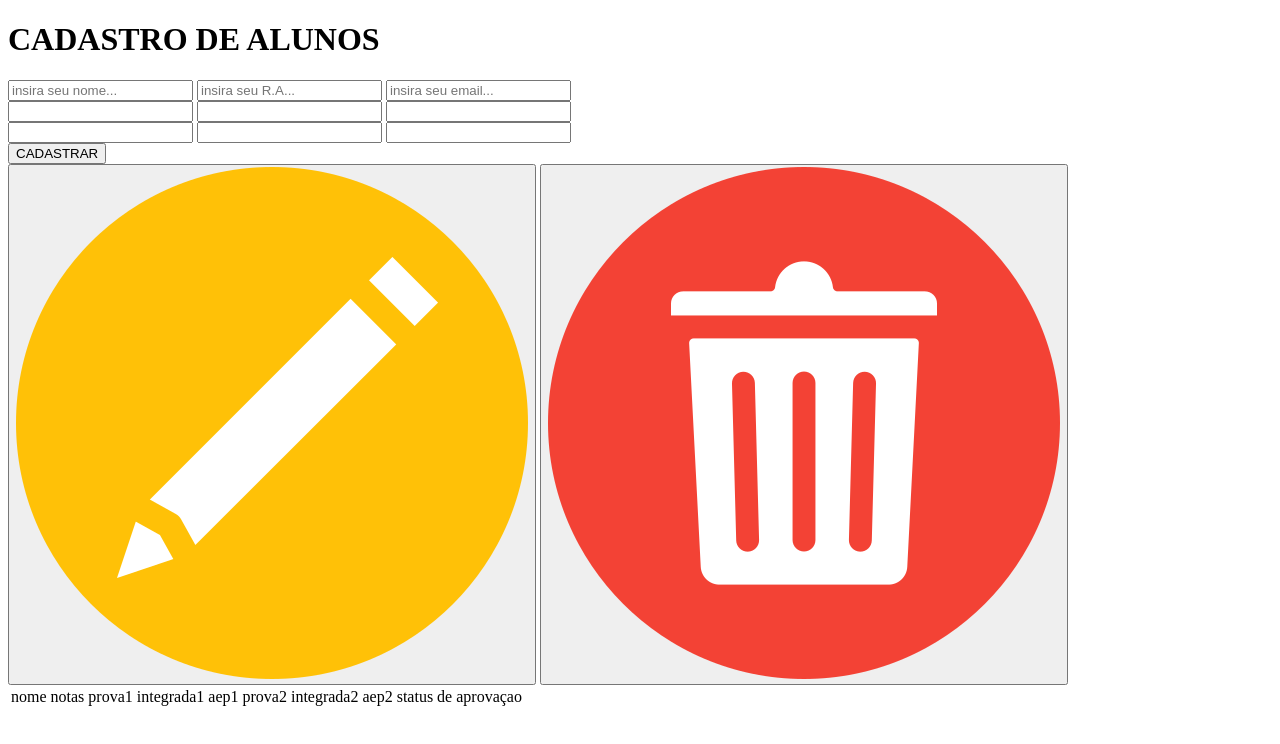
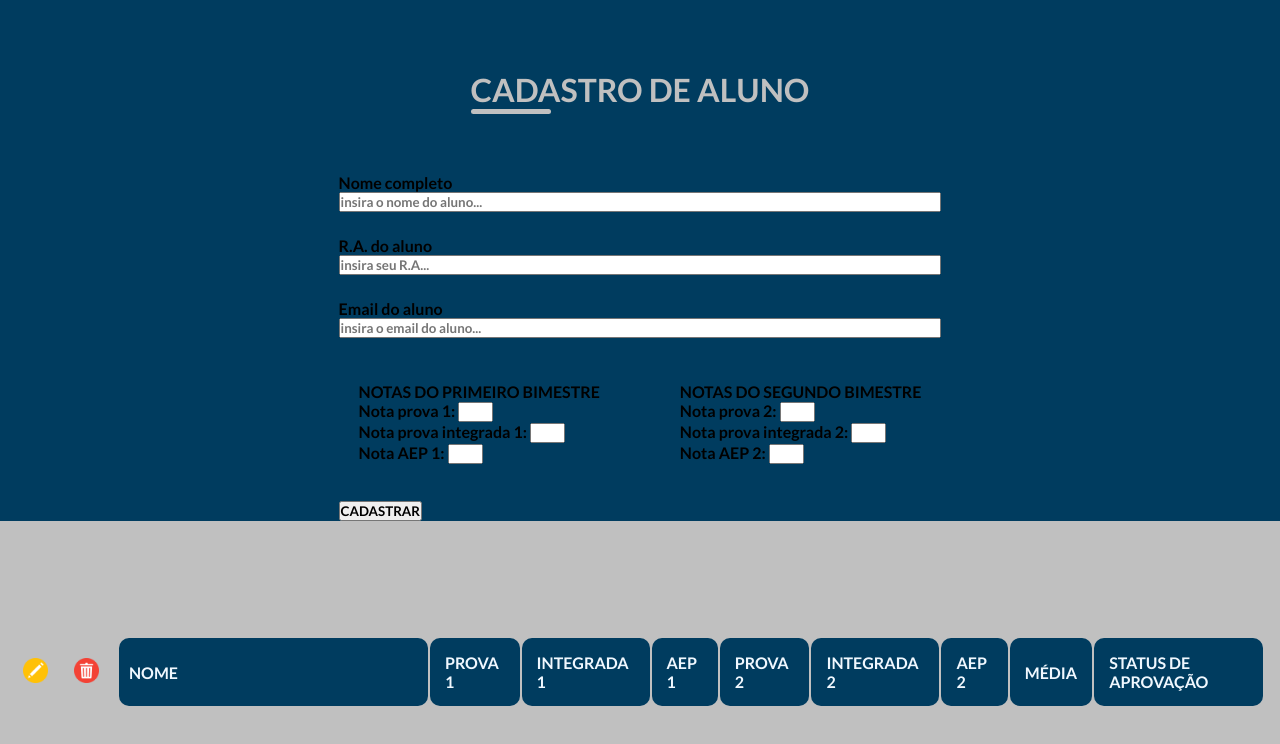
Before and after one commit to eduardoranucci/gestaoDeNotas-Unicesumar, a plain HTML site: page index.html in a window 1280 px wide. Drawn offline with Linux system fonts and the light colour scheme.

Commit message:
nova atualização

```diff
--- a/index.html
+++ b/index.html
@@ -3,46 +3,87 @@
 <head>
     <meta charset="UTF-8">
     <meta name="viewport" content="width=device-width, initial-scale=1.0">
+    <link href="https://fonts.googleapis.com/css2?family=Lato:wght@700&display=swap" rel="stylesheet">
     <link rel="stylesheet" href="style.css">
     <title>Gestao de Notas</title>
 </head>
 <body>
-    <h1>CADASTRO DE ALUNOS</h1>
-    <div class="conteiner">
-        <div class="cadastro-aluno">
-            <input type="text" id="input_nome" placeholder="insira seu nome...">
-            <input type="text" id="input_ra" placeholder="insira seu R.A...">
-            <input type="text" id="input_email" placeholder="insira seu email...">
-        </div>
+    <div class="form">
+        <form action="#">
+            <div class="form-header">
+                <h1>CADASTRO DE ALUNO</h1>
+            </div>
+            <div class="input-grupo">
+                <div class="input-box">
+                    <label for="name">Nome completo</label>
+                    <input type="text" id="input_nome" placeholder="insira o nome do aluno..." required>
+                </div>
 
-        <div class="notas_primeiro_bi">
-            <input type="number" id="input_prova_1">
-            <input type="number" id="input_prova_integrada_1">
-            <input type="number" id="input_aep_1">
-        </div>
+                <div class="input-box">
+                    <label for="ra">R.A. do aluno</label>
+                    <input type="text" id="input_ra" placeholder="insira seu R.A..." required>
+                </div>
 
-        <div class="notas_segundo_bi">
-            <input type="number" id="input_prova_2">
-            <input type="number" id="input_prova_integrada_2">
-            <input type="number" id="input_aep_2">
-        </div>
-        <button onclick="adicionaDadosAluno()">CADASTRAR</button>
+                <div class="input-box">
+                    <label for="email">Email do aluno</label>
+                    <input type="email" id="input_email" placeholder="insira o email do aluno..." required>
+                </div>
+                <div class="notas-gerais">
+                    <div class="notas-primeiro-bi">
+                        <h4>NOTAS DO PRIMEIRO BIMESTRE</h4>
+                        <div class="notas">
+                            <label>Nota prova 1:</label>
+                            <input type="number" min="0" max="8" id="input_prova_1" required>
+                        </div>
+
+                        <div class="notas">
+                            <label>Nota prova integrada 1:</label>
+                            <input type="number" min="0" max="8" id="input_prova_integrada_1" required>
+                        </div>
+
+                        <div class="notas">
+                            <label>Nota AEP 1:</label>
+                            <input type="number" min="0" max="8" id="input_aep_1" required>
+                        </div>
+                    </div>
+
+                    <div class="notas-segundo-bi">
+                        <h4>NOTAS DO SEGUNDO BIMESTRE</h4>
+                        <div class="notas">
+                            <label>Nota prova 2:</label>
+                            <input type="number" min="0" max="8" id="input_prova_2" required>
+                        </div>
+                        <div class="notas">
+                            <label>Nota prova integrada 2:</label>
+                            <input type="number" min="0" max="8" id="input_prova_integrada_2" required>
+                        </div>
+                        <div class="notas">
+                            <label>Nota AEP 2:</label>
+                            <input type="number" min="0" max="8" id="input_aep_2" required>
+                        </div>
+                    </div>
+                </div>
+            </div>
+            <div class="botao-cadastrar">
+                <button onclick="adicionaDadosAluno()">CADASTRAR</button>
+            </div>
+        </form>
     </div>
 
     <div class="conteiner-lista">
         <button class="botoes"><img src="img/editar.png" alt="editar"></button>
         <button class="botoes"><img src="img/excluir.png" alt=""></button>
         <table>
-            <tr>
-                <td>nome</td>
-                <td>notas</td>
-                <td>prova1</td>
-                <td>integrada1</td>
-                <td>aep1</td>
-                <td>prova2</td>
-                <td>integrada2</td>
-                <td>aep2</td>
-                <td>status de aprovaçao</td>
+            <tr class="primeira-linha">
+                <td class="coluna1">NOME</td>
+                <td class="colunas">PROVA 1</td>
+                <td class="colunas">INTEGRADA 1</td>
+                <td class="colunas">AEP 1</td>
+                <td class="colunas">PROVA 2</td>
+                <td class="colunas">INTEGRADA 2</td>
+                <td class="colunas">AEP 2</td>
+                <td class="colunas">MÉDIA</td>
+                <td class="colunas">STATUS DE APROVAÇÃO</td>
             </tr>
         </table>
     </div>
--- a/style.css
+++ b/style.css
@@ -0,0 +1,101 @@
+* {
+    margin: 0;
+    padding: 0;
+    box-sizing: 0;
+    font-family: "Lato", sans-serif;
+    font-weight: 700;
+    font-style: normal;
+    outline: none;
+}
+
+body{
+    background-color: #C0C0C0;
+    width: 100%;
+    height: 100vh;
+}
+
+.form{
+    width: 100%;
+    display: flex;
+    justify-content: center;
+    align-items: center;
+    background-color: #003c5f;
+    padding-top: 70px;
+}
+
+.form-header{
+    margin-bottom: 3rem;
+    display: flex;
+    justify-content: center;
+    color: #C0C0C0;
+}
+
+/* CRIANDO A LINHA QUE ESTA A BAIXO DO TEXTO */
+.form-header h1::after{
+    content: '';
+    display: block;
+    width: 5rem;
+    height: 0.3rem;
+    background-color: #C0C0C0;
+    margin: 0 auto;
+    position: absolute;
+    border-radius: 10px;
+}
+
+.input-grupo{
+    display: flex;
+    flex-direction: column;
+    justify-content: space-between;
+    padding: 1rem 0;
+}
+
+.input-box{
+    display: flex;
+    flex-direction: column;
+    margin-bottom: 1.5rem;
+
+}
+
+.notas-gerais{
+    display: flex;
+    justify-content: center;
+    align-items: center;
+    padding: 20px 20px;
+    gap: 80px;
+}
+
+.conteiner-lista{
+    display: flex;
+    align-items: center;
+    justify-items: center;
+    padding: 15px;
+    gap: 10px;
+    margin-top: 100px;
+}
+
+.botoes{
+    border: none;
+    background: none;
+}
+
+img{
+    height: 25px;
+    cursor: pointer;
+    padding: 0px 8px;
+}
+
+.coluna1{
+    padding-right: 250px;
+    padding-left: 10px;
+    border-radius: 10px;
+}
+
+.primeira-linha{
+    background-color: #003c5f;
+    color: aliceblue;
+}
+
+.colunas{
+    padding: 15px;
+    border-radius: 10px;
+}
```
